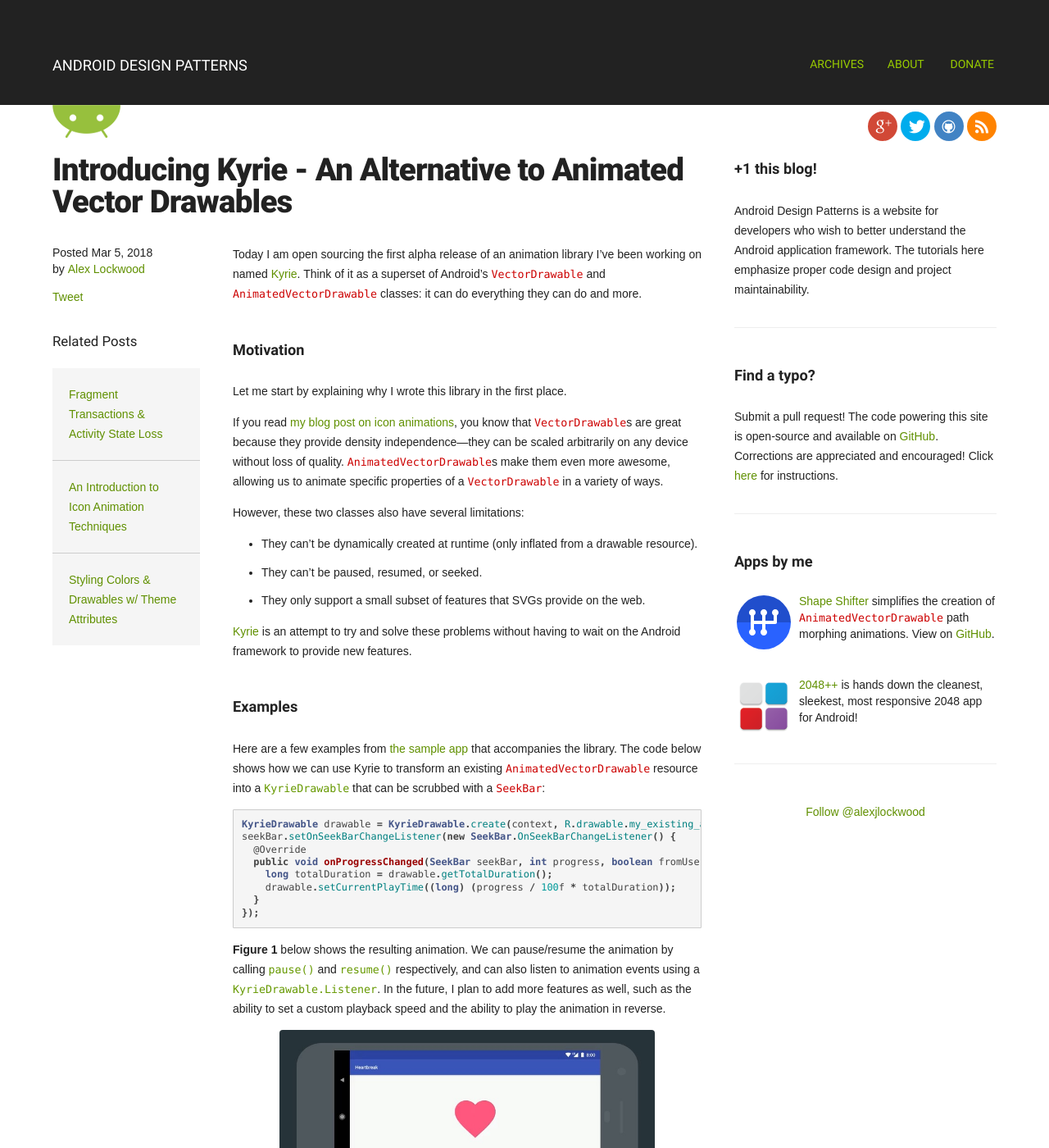
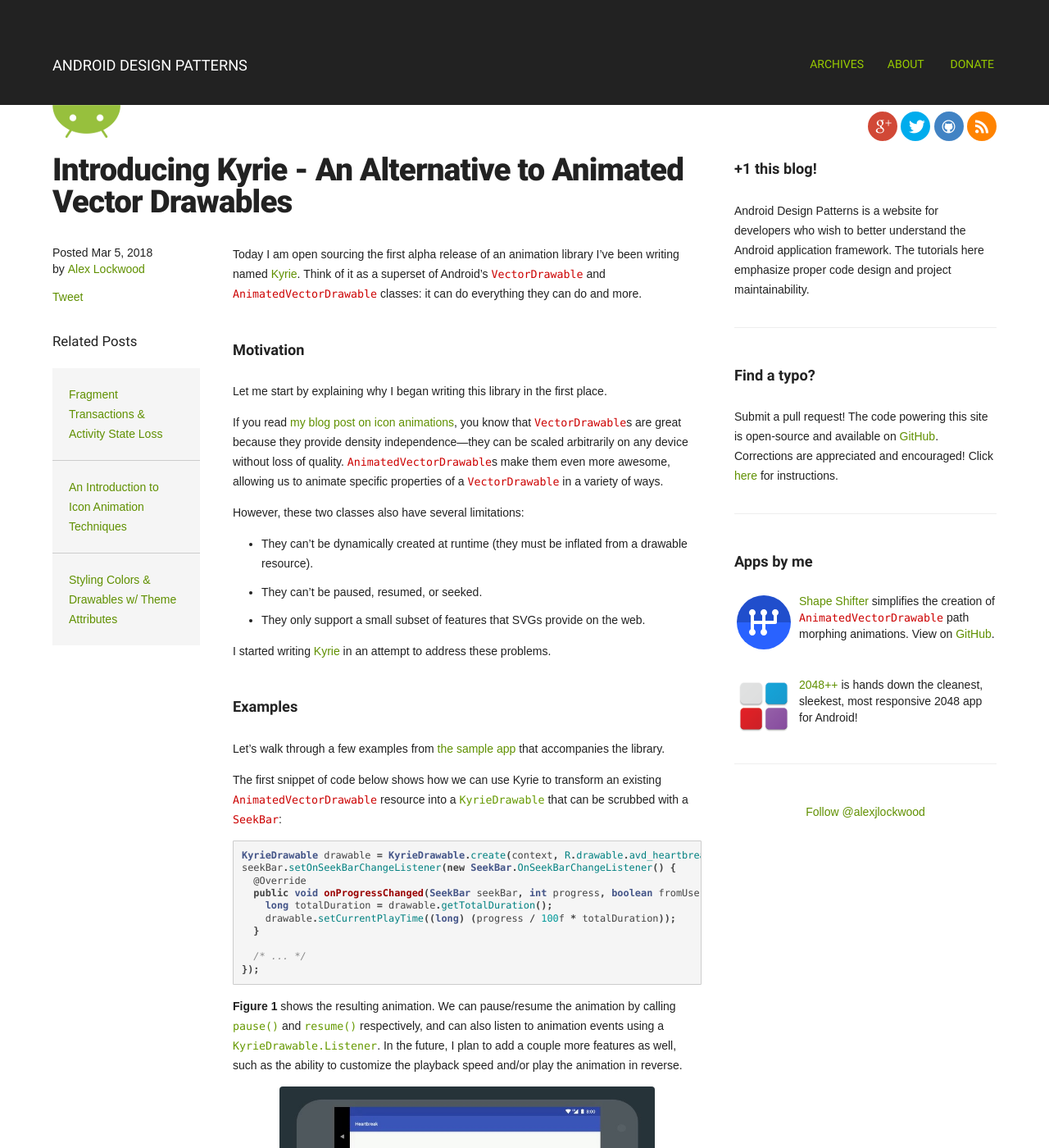
Before and after one commit to alexjlockwood/AndroidDesignPatterns, a Jekyll site: the page built from _posts/2018-03-05-introducing-kyrie-animated-vector-drawables.md, in a window 1280 px wide and 1400 px high. Shown: the whole window at 82% size. Built offline with Jekyll 4.4.1, drawn with Linux system fonts in a browser that asks for light colours; some web fonts are replaced; a script that is not in the unit is left out; comment, search, counter and statistics services are not loaded; some of the changed text lies outside the part shown; grey boxes are pictures that could not be loaded.

Commit message:
update post

````diff
--- a/_posts/2018-03-05-introducing-kyrie-animated-vector-drawables.md
+++ b/_posts/2018-03-05-introducing-kyrie-animated-vector-drawables.md
@@ -49,40 +49,44 @@
 
 <!--morestart-->
 
-Today I am open sourcing the first alpha release of an animation library I've been working on named [Kyrie][kyrie-github]. Think of it as a superset of Android's `VectorDrawable` and `AnimatedVectorDrawable` classes: it can do everything they can do and more.
+Today I am open sourcing the first alpha release of an animation library I've been writing named [Kyrie][kyrie-github]. Think of it as a superset of Android's `VectorDrawable` and `AnimatedVectorDrawable` classes: it can do everything they can do and more.
 
 <!--more-->
 
 ### Motivation
 
-Let me start by explaining why I wrote this library in the first place.
+Let me start by explaining why I began writing this library in the first place.
 
 If you read [my blog post on icon animations][introduction-to-icon-animations], you know that `VectorDrawable`s are great because they provide density independence&mdash;they can be scaled arbitrarily on any device without loss of quality. `AnimatedVectorDrawable`s make them even more awesome, allowing us to animate specific properties of a `VectorDrawable` in a variety of ways.
 
 However, these two classes also have several limitations:
 
-* They can't be dynamically created at runtime (only inflated from a drawable resource).
+* They can't be dynamically created at runtime (they must be inflated from a drawable resource).
 * They can't be paused, resumed, or seeked.
 * They only support a small subset of features that SVGs provide on the web.
 
-[Kyrie][kyrie-github] is an attempt to try and solve these problems without having to wait on the Android framework to provide new features.
+I started writing [Kyrie][kyrie-github] in an attempt to address these problems.
 
 ### Examples
 
-Here are a few examples from [the sample app][kyrie-sample-app-github] that accompanies the library. The code below shows how we can use Kyrie to transform an existing `AnimatedVectorDrawable` resource into a [`KyrieDrawable`][kyrie-kyriedrawable] that can be scrubbed with a `SeekBar`:
+Let's walk through a few examples from [the sample app][kyrie-sample-app-github] that accompanies the library.
+
+The first snippet of code below shows how we can use Kyrie to transform an existing `AnimatedVectorDrawable` resource into a [`KyrieDrawable`][kyrie-kyriedrawable] that can be scrubbed with a `SeekBar`:
 
 ```java
-KyrieDrawable drawable = KyrieDrawable.create(context, R.drawable.my_existing_avd);
+KyrieDrawable drawable = KyrieDrawable.create(context, R.drawable.avd_heartbreak);
 seekBar.setOnSeekBarChangeListener(new SeekBar.OnSeekBarChangeListener() {
   @Override
   public void onProgressChanged(SeekBar seekBar, int progress, boolean fromUser) {
     long totalDuration = drawable.getTotalDuration();
     drawable.setCurrentPlayTime((long) (progress / 100f * totalDuration));
   }
+
+  /* ... */
 });
 ```
 
-**Figure 1** below shows the resulting animation. We can pause/resume the animation by calling [`pause()`][kyrie-kyriedrawable#pause] and [`resume()`][kyrie-kyriedrawable#resume] respectively, and can also listen to animation events using a [`KyrieDrawable.Listener`][kyrie-kyriedrawable-listener]. In the future, I plan to add more features as well, such as the ability to set a custom playback speed and the ability to play the animation in reverse.
+**Figure 1** shows the resulting animation. We can pause/resume the animation by calling [`pause()`][kyrie-kyriedrawable#pause] and [`resume()`][kyrie-kyriedrawable#resume] respectively, and can also listen to animation events using a [`KyrieDrawable.Listener`][kyrie-kyriedrawable-listener]. In the future, I plan to add a couple more features as well, such as the ability to customize the playback speed and/or play the animation in reverse.
 
 <div class="figure-container">
     <div class="figure-parent">
@@ -154,12 +158,12 @@
     <strong>Figure 2</strong> - Creating a path morphing animation using keyframes (<a href="https://github.com/alexjlockwood/kyrie/blob/master/sample/src/main/java/com/example/kyrie/PathMorphFragment.java">source code</a>).</p>
 </div>
 
-Kyrie also supports animating along a path using the [`Animation#ofPathMotion`][kyrie-animation#ofpathmotion] and [`Animation#transform`][kyrie-animation#transform] methods. For example, say we want recreate the polygon animations from Nick Butcher's [Playing with Paths][playing-with-paths-blog-post] blog post (view the [full source code][polygon-fragment-github] in the sample app):
+Kyrie also supports animating along a path using the [`Animation#ofPathMotion`][kyrie-animation#ofpathmotion] method. Say, for example, we wanted to recreate the polygon animations from Nick Butcher's [Playing with Paths][playing-with-paths-blog-post] blog post (the [full source code][polygon-fragment-github] is available in the sample app):
 
 ```java
 KyrieDrawable.Builder builder = KyrieDrawable.builder().viewport(1080, 1080);
 
-// Create a path for each polygon we want to draw.
+// Draw each polygon using a PathNode with a custom stroke color.
 for (Polygon polygon : polygons) {
   builder.child(
       PathNode.builder()
@@ -172,19 +176,17 @@
   PathData pathData =
       PathData.parse(TextUtils.join(" ", Collections.nCopies(polygon.laps, polygon.pathData)));
   Animation<PointF, PointF> pathMotion =
-      Animation.ofPathMotion(PathData.toPath(pathData))
-          .repeatCount(Animation.INFINITE)
-          .duration(7500);
+      Animation.ofPathMotion(PathData.toPath(pathData)).duration(7500);
   builder.child(
       CircleNode.builder()
           .fillColor(Color.BLACK)
           .radius(8)
           .centerX(pathMotion.transform(p -> p.x))
           .centerY(pathMotion.transform(p -> p.y)));
-    }
+}
 ```
 
-The left half of **Figure 3** shows the resulting animation. Note that `Animation#ofPathMotion` returns an `Animation` object that computes `PointF` objects, where each `PointF` object represents a location along a path as the animation progresses. In order to animate each black circle's location along its corresponding polygon path, we use the `Animation#transform()` method to assign the x/y coordinates of these points to the `CircleNode`'s `centerX` and `centerY` properties respectively.
+The left half of **Figure 3** shows the resulting animation. Note that `Animation#ofPathMotion` returns an `Animation` that computes `PointF` objects, where each point represents a location along the specified path as the animation progresses. In order to animate each black circle's location along this path, we use the [`Animation#transform`][kyrie-animation#transform] method to transform the points into streams of x/y coordinates that can be consumed by the `CircleNode`'s `centerX` and `centerY` properties respectively.
 
 <div class="figure-container">
     <div class="figure-parent">
@@ -202,19 +204,15 @@
     <strong>Figure 3</strong> - Recreating the polygon animations from Nick Butcher's <a href="https://medium.com/google-developers/playing-with-paths-3fbc679a6f77">Playing with Paths</a> blog post (<a href="https://github.com/alexjlockwood/kyrie/blob/master/sample/src/main/java/com/example/kyrie/PolygonsFragment.java">source code</a>).</p>
 </div>
 
-### Conclusion
+### Future work
 
-asdf
-
-<!-- <sup><a href="#footnote1" id="ref1">1</a></sup>
-
-<hr class="footnote-divider"/>
-<sup id="footnote1">1</sup> Before I go further, I want to emphasize that I wrote 100% of the code for this library in my free time and most of it before <a href="https://twitter.com/alexjlockwood/status/960565687486828545">I began working at Lyft</a>. That being said, since I joined 4 weeks ago I've stumbled across several designs/animations where I think a library like this would be really useful, which is why I am open sourcing it today for initial feedback. <a href="#ref1" title="Jump to footnote 1.">&#8617;</a> -->
+I have a lot of ideas on how to further improve this library, but right now I am interested in what you think. Make sure you file any feature requests you might have [on GitHub][kyrie-kithub-issues]! And like I said, the library is still in alpha, so make sure you report bugs too. :)
 
 [kyrie-github]: https://github.com/alexjlockwood/kyrie
+[kyrie-github-issues]: https://github.com/alexjlockwood/kyrie/issues
 [playing-with-paths-blog-post]: https://medium.com/google-developers/playing-with-paths-3fbc679a6f77
 [introduction-to-icon-animations]: /2016/11/introduction-to-icon-animation-techniques.html
-[kyrie-sample-app-github]: https://github.com/alexjlockwood/kyrie/tree/master/sample
+[kyrie-sample-app-github]: https://github.com/alexjlockwood/kyrie/tree/master/sample/src/main/java/com/example/kyrie
 [polygon-fragment-github]: https://github.com/alexjlockwood/kyrie/blob/master/sample/src/main/java/com/example/kyrie/PolygonsFragment.java
 [kyrie-kyriedrawable]: https://alexjlockwood.github.io/kyrie/com/github/alexjlockwood/kyrie/KyrieDrawable.html
 [kyrie-kyriedrawable#pause]: https://alexjlockwood.github.io/kyrie/com/github/alexjlockwood/kyrie/KyrieDrawable.html#pause--
@@ -226,7 +224,3 @@
 [kyrie-animation#transform]: https://alexjlockwood.github.io/kyrie/com/github/alexjlockwood/kyrie/Animation.html#transform-com.github.alexjlockwood.kyrie.Animation.ValueTransformer-
 [kyrie-keyframe]: https://alexjlockwood.github.io/kyrie/com/github/alexjlockwood/kyrie/Keyframe.html
 [propertyvaluesholder#ofkeyframe]: https://developer.android.com/reference/android/animation/PropertyValuesHolder.html#ofKeyframe(java.lang.String,%20android.animation.Keyframe...)
-
-```
-
-```
````
Also changed, not shown: other parts of _posts/2018-03-05-introducing-kyrie-animated-vector-drawables.md (+2 -2 lines).
